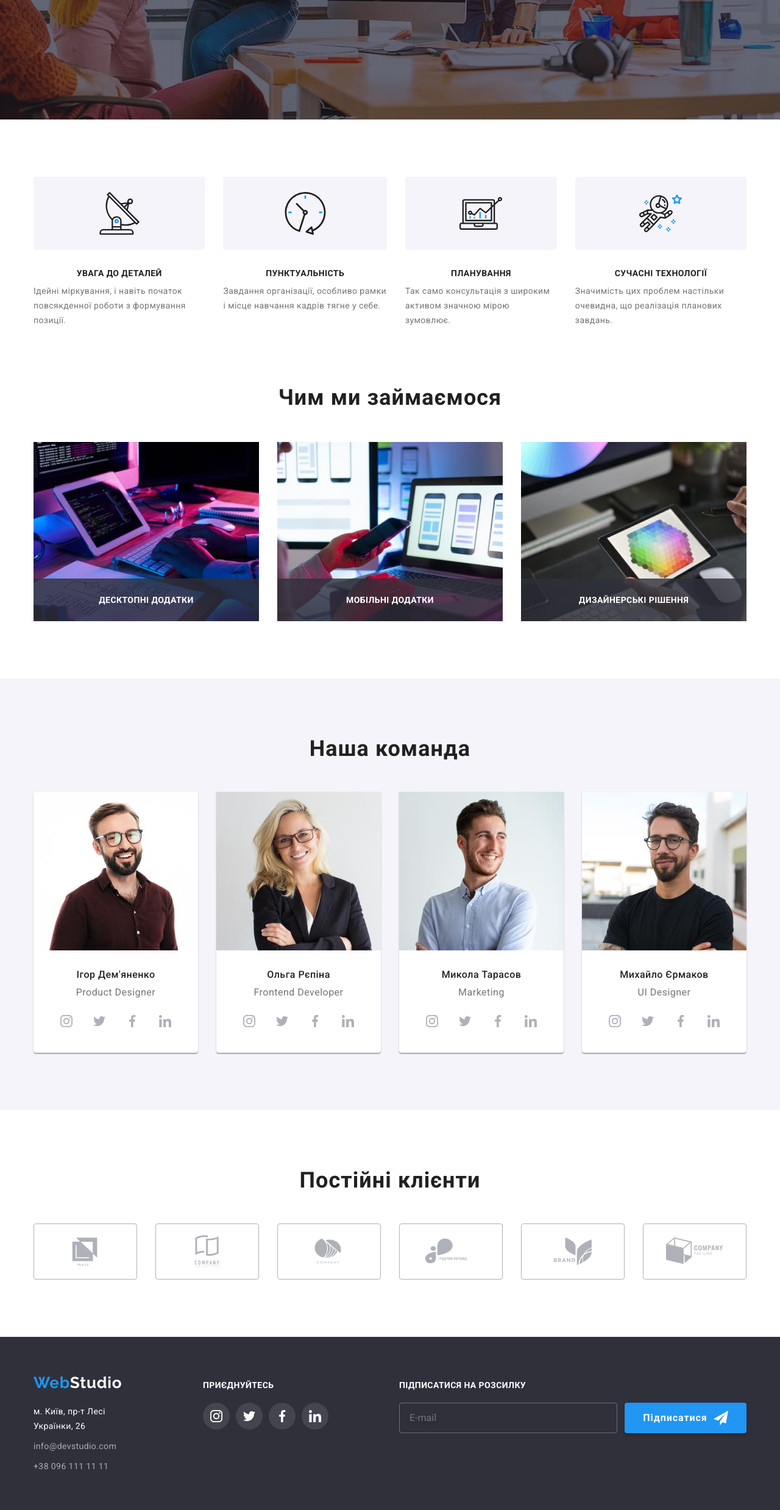
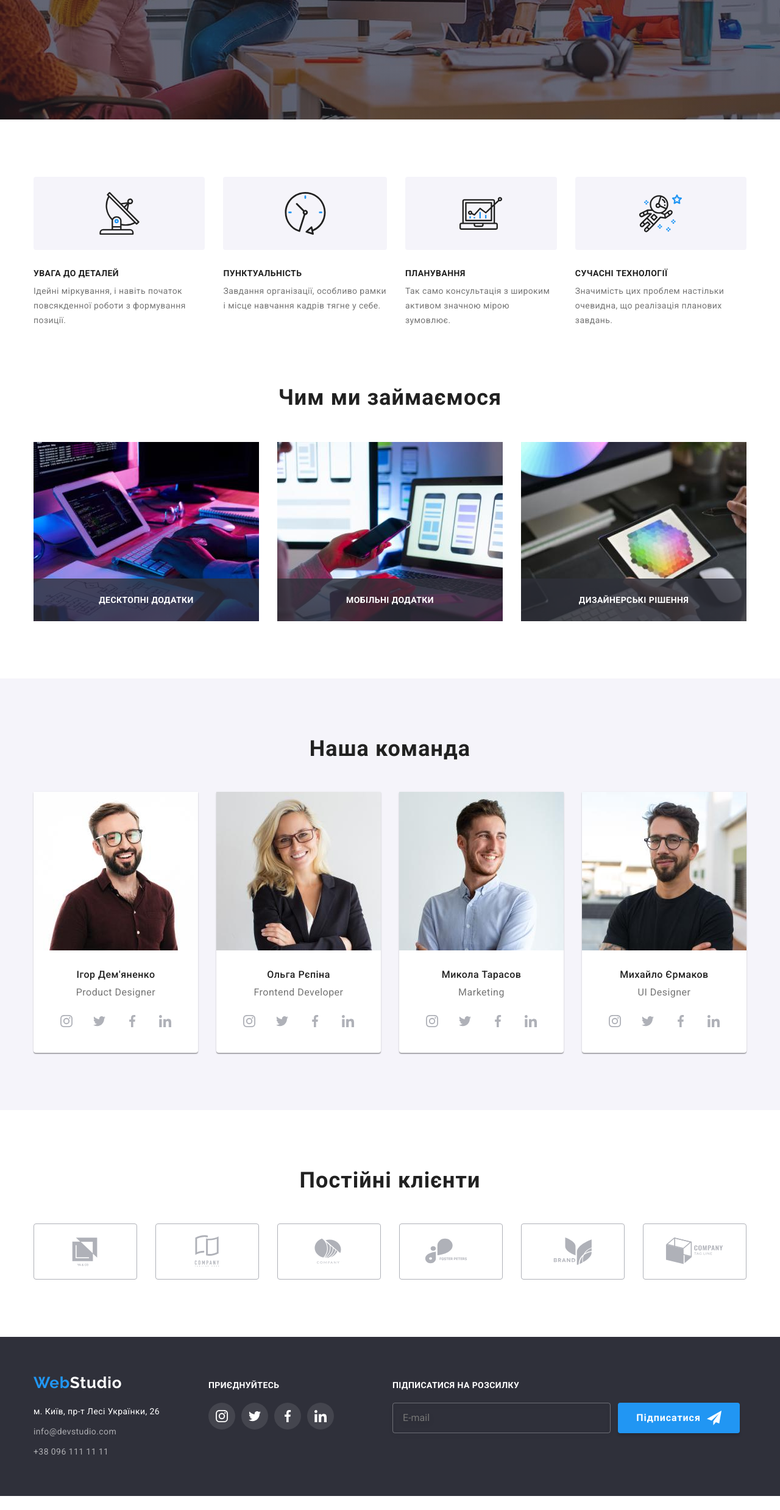
Before and after one commit to Tatka7/goit-markup-hw-06, a plain HTML site: page index.html in a window 1280 px wide. Shown: the part 485-2962 px from the top of the page at 61% size. After the commit the page ends 2939 px from the top, so only its background shows below. Drawn offline with nearby package versions, Linux system fonts and the light colour scheme.

Commit message:
Homework 6
Проведені виправлення:
1) Вирівнювання заголовку у Benefits по лівому краю.
2) Прописування адреси у Footer у одну строку

```diff
--- a/css/style.css
+++ b/css/style.css
@@ -550,7 +550,7 @@ img {
     line-height: 1.15;
     letter-spacing: 0.03em;
     text-transform: uppercase;
-    text-align: center;
+    text-align: left;
 }
 
 .benefits-list {
@@ -811,7 +811,7 @@ img {
 .container.footer {
     display: flex;
     align-items: baseline;
-    gap: 30px;
+    gap: 10px;
 }
 
 .footer-list .item +.item {
```
